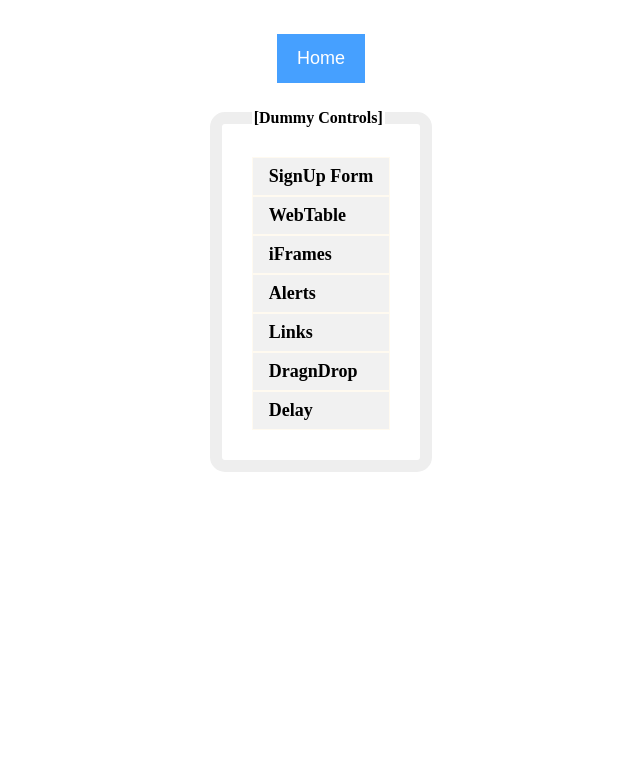
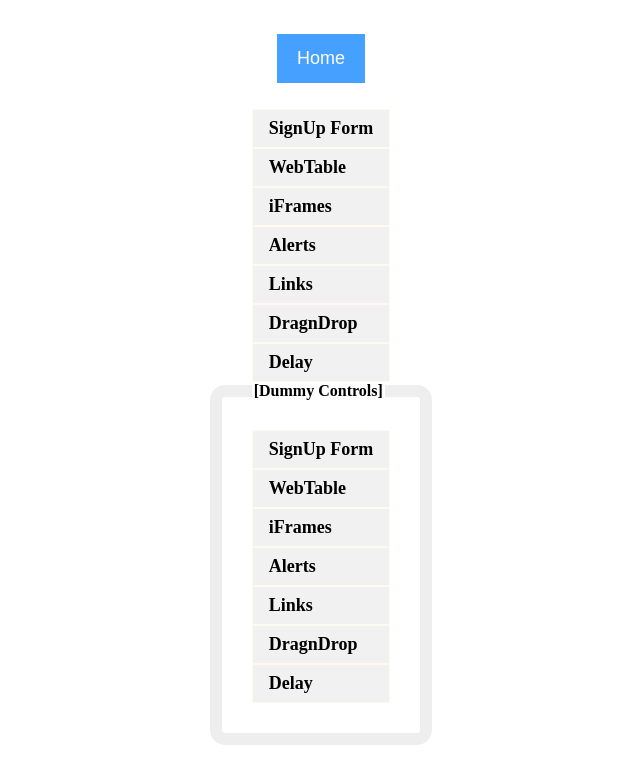
Before and after one commit to qavbox/demo, a Jekyll site: the page built from index.html, in a window 1280 px wide. Shown: the top 784 px of the page, without its empty margins (319-959 px from the left). Built offline with Jekyll 4.4.1, drawn with Linux system fonts in a browser that asks for light colours.

Commit message:
Update default.html

```diff
--- a/_layouts/default.html
+++ b/_layouts/default.html
@@ -22,6 +22,18 @@
 
     <br/>
 
+    <ul class="myhmenu">
+  <li><b><a href="signup">SignUp Form</a></b></li>
+  <li><b><a href="webtable">WebTable</a></b></li>
+ <li><b><a href="iframes">iFrames</a></b></li>
+ <li><b><a href="alerts">Alerts</a></b></li>
+  <li><b><a href="links">Links</a></b></li>
+  <li><b><a href="dragndrop">DragnDrop</a></b></li>
+  <li><b><a href="delay">Delay</a></b></li>
+
+</ul>
+
+
     <form id="form1">
     <fieldset id="regform"><legend><b>[Dummy Controls]</b></legend>
     <div class="container">
@@ -34,17 +46,4 @@
     <footer>
     </footer>
   </body>
-  <div align="center">
-  <script async src="//pagead2.googlesyndication.com/pagead/js/adsbygoogle.js"></script>
-<!-- qav-footeradd -->
-<ins class="adsbygoogle"
-     style="display:block"
-     data-ad-client="ca-pub-2906531635031835"
-     data-ad-slot="8747462105"
-     data-ad-format="auto"
-     data-full-width-responsive="true"></ins>
-<script>
-(adsbygoogle = window.adsbygoogle || []).push({});
-</script>
-  </div>
 </html>
```
